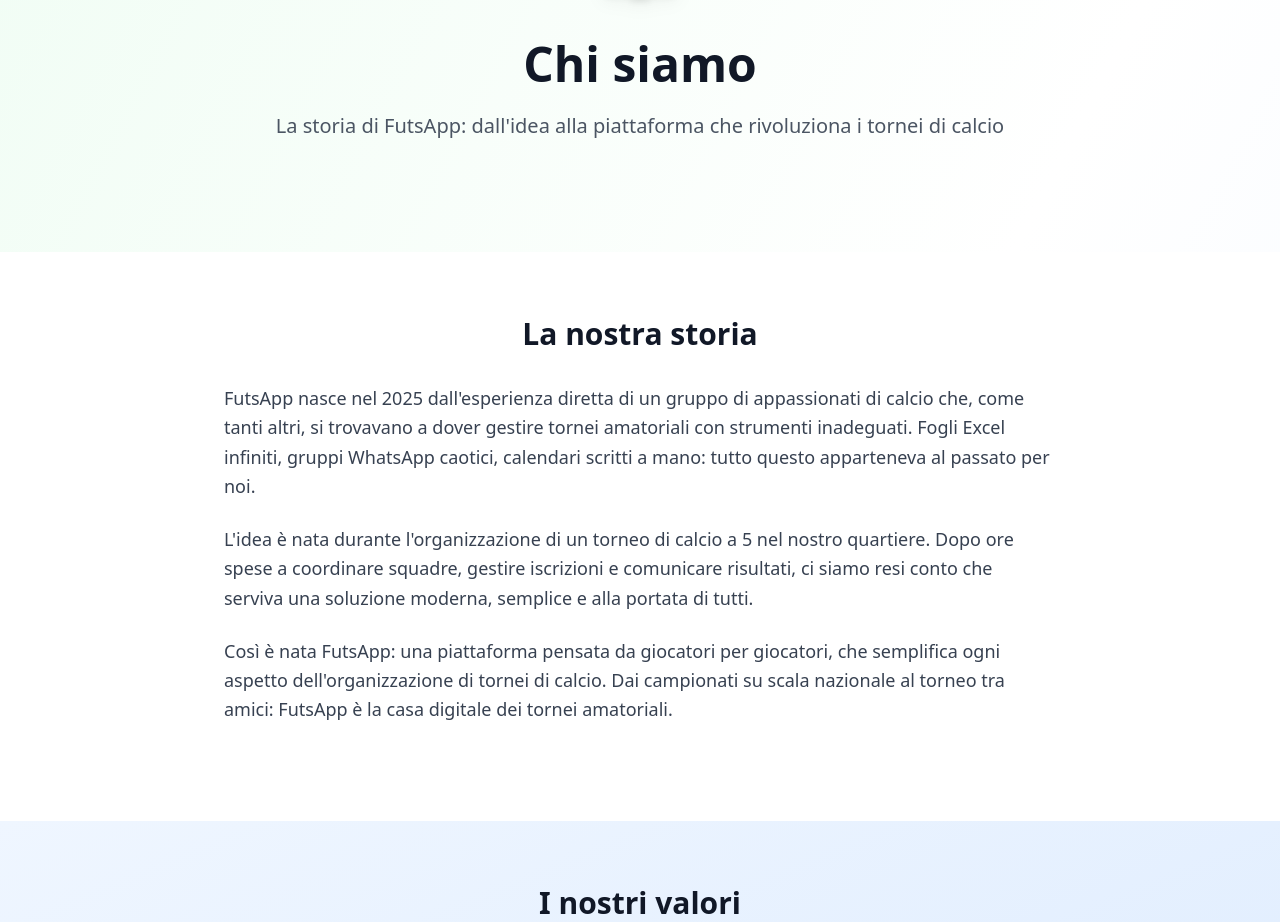
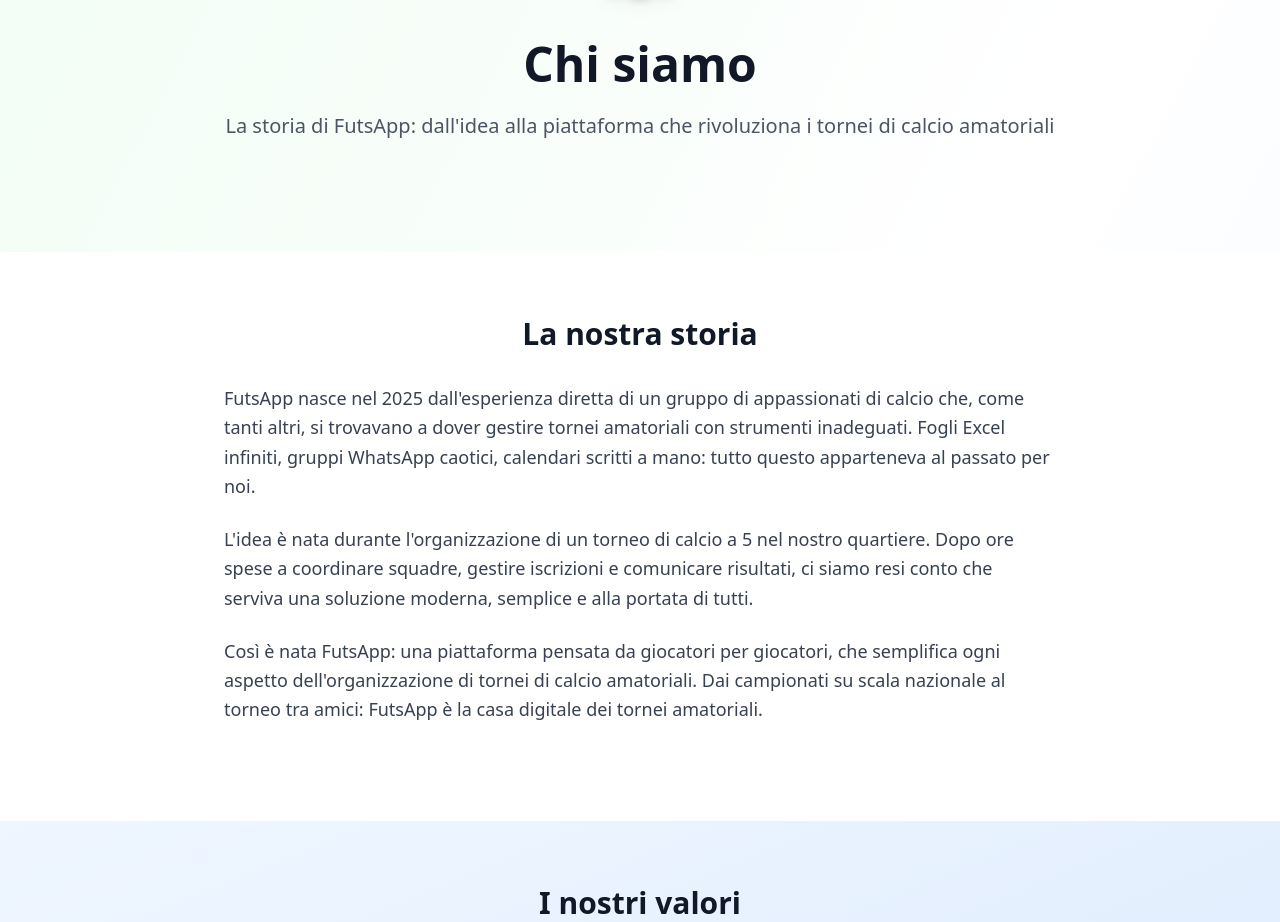
Before and after one commit to Emerc92/futsapp-tournament-hub, a React (Vite) app: page /about in a window 1280 px wide. Shown: the part 256-1178 px from the top of the page. Built offline with nearby package versions, Linux system fonts and the light colour scheme.

Commit message:
Fix: Update "Chi Siamo" section text
Replaced "i tornei di calcio" with "i tornei di calcio amatoriali" in the About page.

```diff
--- a/src/pages/AboutPage.tsx
+++ b/src/pages/AboutPage.tsx
@@ -37,7 +37,7 @@ const AboutPage: React.FC = () => {
             Chi siamo
           </h1>
           <p className="text-xl text-gray-600 mb-8">
-            La storia di FutsApp: dall'idea alla piattaforma che rivoluziona i tornei di calcio
+            La storia di FutsApp: dall'idea alla piattaforma che rivoluziona i tornei di calcio amatoriali
           </p>
         </div>
       </section>
@@ -63,7 +63,7 @@ const AboutPage: React.FC = () => {
 
             <p className="text-gray-700 mb-8 text-lg leading-relaxed">
               Così è nata FutsApp: una piattaforma pensata da giocatori per giocatori,
-              che semplifica ogni aspetto dell'organizzazione di tornei di calcio.
+              che semplifica ogni aspetto dell'organizzazione di tornei di calcio amatoriali.
               Dai campionati su scala nazionale al torneo tra amici:
               FutsApp è la casa digitale dei tornei amatoriali.
             </p>
```
